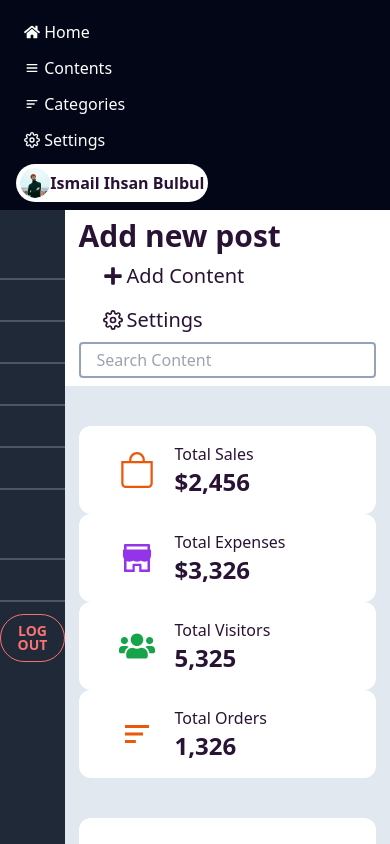
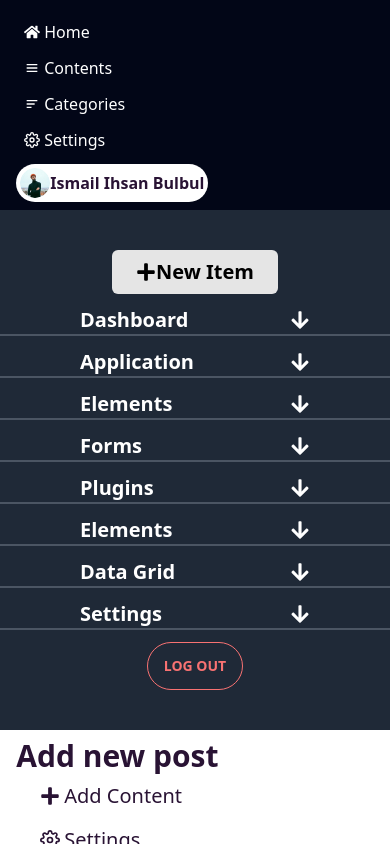
Before and after one commit to HasibUddin1/demo-project-for-assignment, a React (Vite) app: page / in a window 390 px wide. Shown: the top 844 px of the page. Built offline with nearby package versions, Linux system fonts and the light colour scheme; no server answers; sample sign-in values are in the browser's storage.

Commit message:
added some changes to make the navbar responsive for mobile devices

```diff
--- a/src/components/Home/InformationForm/InformationForm.jsx
+++ b/src/components/Home/InformationForm/InformationForm.jsx
@@ -19,12 +19,12 @@ const InformationForm = () => {
                             <option value="chennai">Chennai</option>
                         </select>
                     </div>
-                    <div className="mt-5 flex gap-5">
-                        <div className="w-1/2">
+                    <div className="mt-5 md:flex gap-5">
+                        <div className="md:w-1/2">
                             <label htmlFor="streetAddress1">Street Address 1</label>
                             <input className="block border-2 px-2 py-1 rounded w-full" type="text" name="" id="streetAddress1" placeholder="Street Address 1" />
                         </div>
-                        <div className="w-1/2">
+                        <div className="md:w-1/2 mt-5 md:mt-0">
                             <label htmlFor="streetAddress2">Street Address 2</label>
                             <input className="block border-2 px-2 py-1 rounded w-full" type="text" name="" id="streetAddress2" placeholder="Street Address 2" />
                         </div>
--- a/src/components/NavigationBar/NavigationBar.jsx
+++ b/src/components/NavigationBar/NavigationBar.jsx
@@ -1,6 +1,6 @@
 import { useContext, useState } from "react";
 import { Link } from "react-router-dom";
-import { FaArrowDown } from "react-icons/fa";
+import { FaArrowDown, FaPlus } from "react-icons/fa";
 import { AuthContext } from "../../providers/AuthProvider";
 import Swal from "sweetalert2";
 
@@ -32,9 +32,12 @@ const NavigationBar = () => {
     }
 
     return (
-        <div className="bg-gray-800 h-screen sticky top-0 overflow-y-auto text-white font-bold text-xl flex flex-col py-10">
+        <div className="bg-gray-800 md:h-screen sticky top-0 overflow-y-auto text-white font-bold text-xl flex flex-col py-10">
             <div className="relative">
-                <Link className="border-b-2 border-gray-600 flex items-center justify-between px-20" onClick={toggleDropdown}>Dashboard <FaArrowDown></FaArrowDown></Link>
+                <div className="flex justify-center">
+                    <button className="bg-neutral-200 hover:bg-neutral-400 ease-in-out duration-200 px-6 py-2 rounded-md flex items-center text-black"><FaPlus></FaPlus> New Item</button>
+                </div>
+                <Link className="border-b-2 border-gray-600 flex items-center justify-between px-20 mt-3" onClick={toggleDropdown}>Dashboard <FaArrowDown></FaArrowDown></Link>
                 {isDropdownOpen && (
                     <div className="mt-2 text-white rounded py-2 mx-24 px-4 flex flex-col gap-4 w-36">
                         {/* Dropdown Content */}
--- a/src/layout/Main.jsx
+++ b/src/layout/Main.jsx
@@ -9,11 +9,11 @@ const Main = () => {
             <div>
                 <Header></Header>
             </div>
-            <div className="flex">
-                <div className="w-1/6">
+            <div className="md:flex">
+                <div className="md:w-1/6">
                     <NavigationBar></NavigationBar>
                 </div>
-                <div className="w-5/6">
+                <div className="md:w-5/6">
                     <Outlet></Outlet>
                 </div>
             </div>
```
